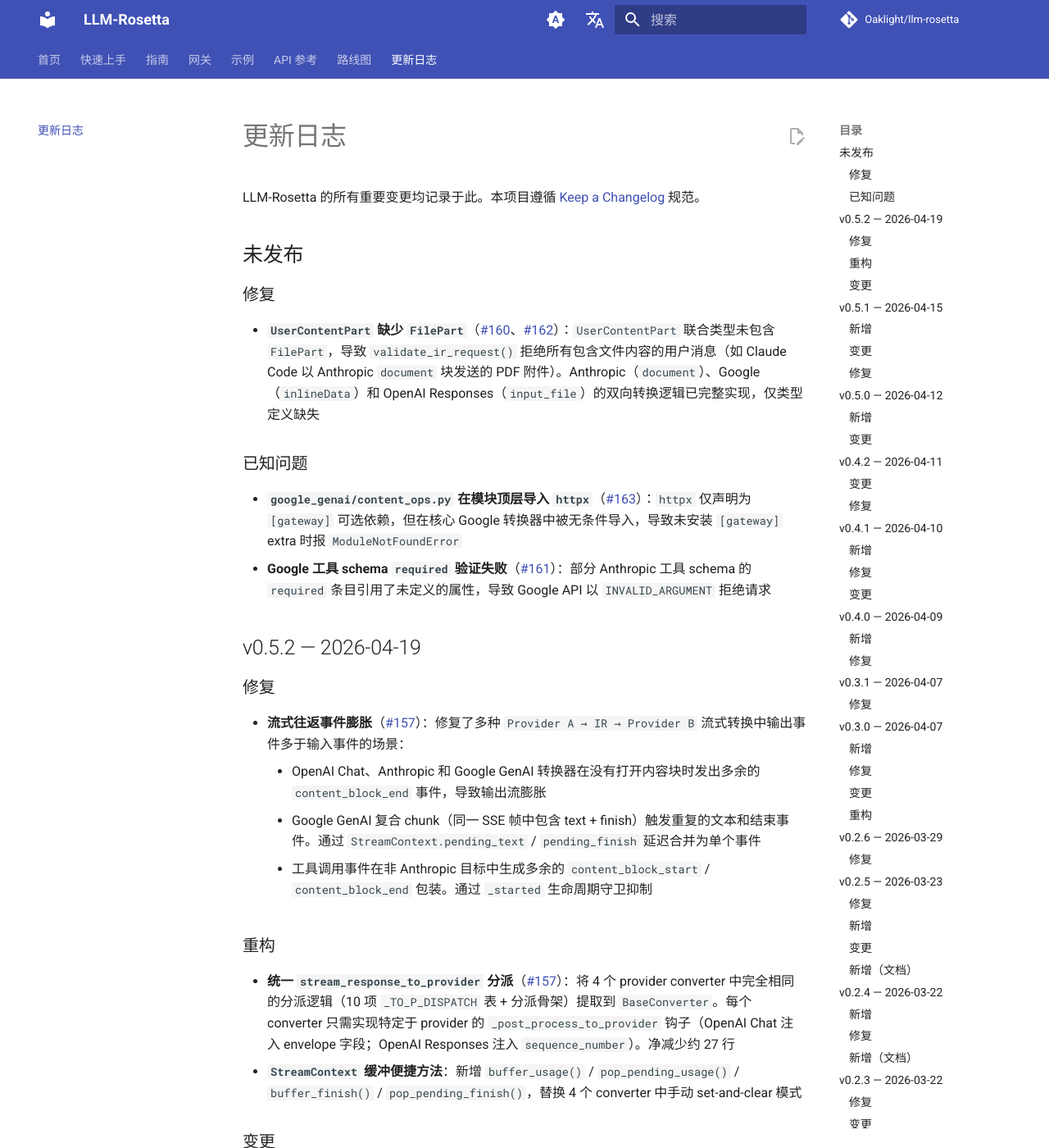
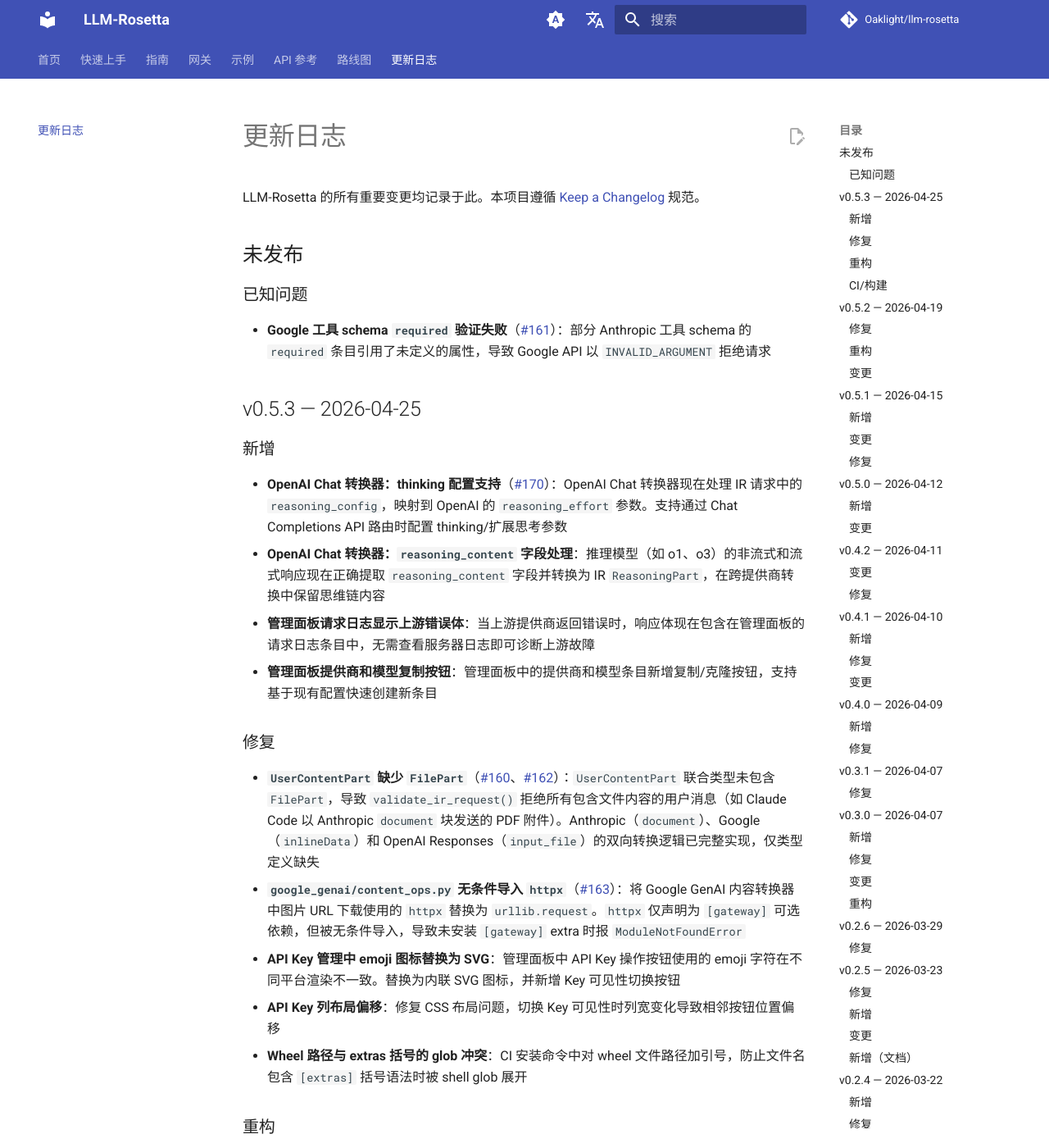
Before and after one commit to Oaklight/llm-rosetta, an MkDocs documentation site: the page built from docs/changelog.md, in a window 1280 px wide and 1400 px high. Shown: the whole window at 82% size. Built offline with MkDocs 1.6.1 and Material for MkDocs 9.7.7, drawn with Linux system fonts in a browser that asks for light colours; comment, search, counter and statistics services are not loaded; some of the changed text lies outside the part shown.

Commit message:
docs: add v0.5.3 changelog

```diff
--- a/docs/changelog.md
+++ b/docs/changelog.md
@@ -8,14 +8,34 @@
 
 ## 未发布
 
+### 已知问题
+
+- **Google 工具 schema `required` 验证失败**（[#161](https://github.com/Oaklight/llm-rosetta/issues/161)）：部分 Anthropic 工具 schema 的 `required` 条目引用了未定义的属性，导致 Google API 以 `INVALID_ARGUMENT` 拒绝请求
+
+## v0.5.3 — 2026-04-25
+
+### 新增
+
+- **OpenAI Chat 转换器：thinking 配置支持**（[#170](https://github.com/Oaklight/llm-rosetta/pull/170)）：OpenAI Chat 转换器现在处理 IR 请求中的 `reasoning_config`，映射到 OpenAI 的 `reasoning_effort` 参数。支持通过 Chat Completions API 路由时配置 thinking/扩展思考参数
+- **OpenAI Chat 转换器：`reasoning_content` 字段处理**：推理模型（如 o1、o3）的非流式和流式响应现在正确提取 `reasoning_content` 字段并转换为 IR `ReasoningPart`，在跨提供商转换中保留思维链内容
+- **管理面板请求日志显示上游错误体**：当上游提供商返回错误时，响应体现在包含在管理面板的请求日志条目中，无需查看服务器日志即可诊断上游故障
+- **管理面板提供商和模型复制按钮**：管理面板中的提供商和模型条目新增复制/克隆按钮，支持基于现有配置快速创建新条目
+
 ### 修复
 
 - **`UserContentPart` 缺少 `FilePart`**（[#160](https://github.com/Oaklight/llm-rosetta/issues/160)、[#162](https://github.com/Oaklight/llm-rosetta/pull/162)）：`UserContentPart` 联合类型未包含 `FilePart`，导致 `validate_ir_request()` 拒绝所有包含文件内容的用户消息（如 Claude Code 以 Anthropic `document` 块发送的 PDF 附件）。Anthropic（`document`）、Google（`inlineData`）和 OpenAI Responses（`input_file`）的双向转换逻辑已完整实现，仅类型定义缺失
+- **`google_genai/content_ops.py` 无条件导入 `httpx`**（[#163](https://github.com/Oaklight/llm-rosetta/issues/163)）：将 Google GenAI 内容转换器中图片 URL 下载使用的 `httpx` 替换为 `urllib.request`。`httpx` 仅声明为 `[gateway]` 可选依赖，但被无条件导入，导致未安装 `[gateway]` extra 时报 `ModuleNotFoundError`
+- **API Key 管理中 emoji 图标替换为 SVG**：管理面板中 API Key 操作按钮使用的 emoji 字符在不同平台渲染不一致。替换为内联 SVG 图标，并新增 Key 可见性切换按钮
+- **API Key 列布局偏移**：修复 CSS 布局问题，切换 Key 可见性时列宽变化导致相邻按钮位置偏移
+- **Wheel 路径与 extras 括号的 glob 冲突**：CI 安装命令中对 wheel 文件路径加引号，防止文件名包含 `[extras]` 括号语法时被 shell glob 展开
 
-### 已知问题
+### 重构
 
-- **`google_genai/content_ops.py` 在模块顶层导入 `httpx`**（[#163](https://github.com/Oaklight/llm-rosetta/issues/163)）：`httpx` 仅声明为 `[gateway]` 可选依赖，但在核心 Google 转换器中被无条件导入，导致未安装 `[gateway]` extra 时报 `ModuleNotFoundError`
-- **Google 工具 schema `required` 验证失败**（[#161](https://github.com/Oaklight/llm-rosetta/issues/161)）：部分 Anthropic 工具 schema 的 `required` 条目引用了未定义的属性，导致 Google API 以 `INVALID_ARGUMENT` 拒绝请求
+- **SQLite 持久化后端**：将基于 JSONL 的请求日志和基于 JSON 的指标持久化替换为统一的 SQLite 后端。提供更好的写入可靠性、原子操作，并消除日志轮转复杂性。内嵌 zerodep 的 `persistdict`（v0.4.1）作为键值存储层
+
+### CI/构建
+
+- **安装冒烟测试**：新增 CI 冒烟测试，验证 `pip install` 在 `llm-rosetta`（核心）和 `llm-rosetta[gateway]` 两种变体下均能成功安装，及早发现缺失或循环依赖
 
 ## v0.5.2 — 2026-04-19
 
```
